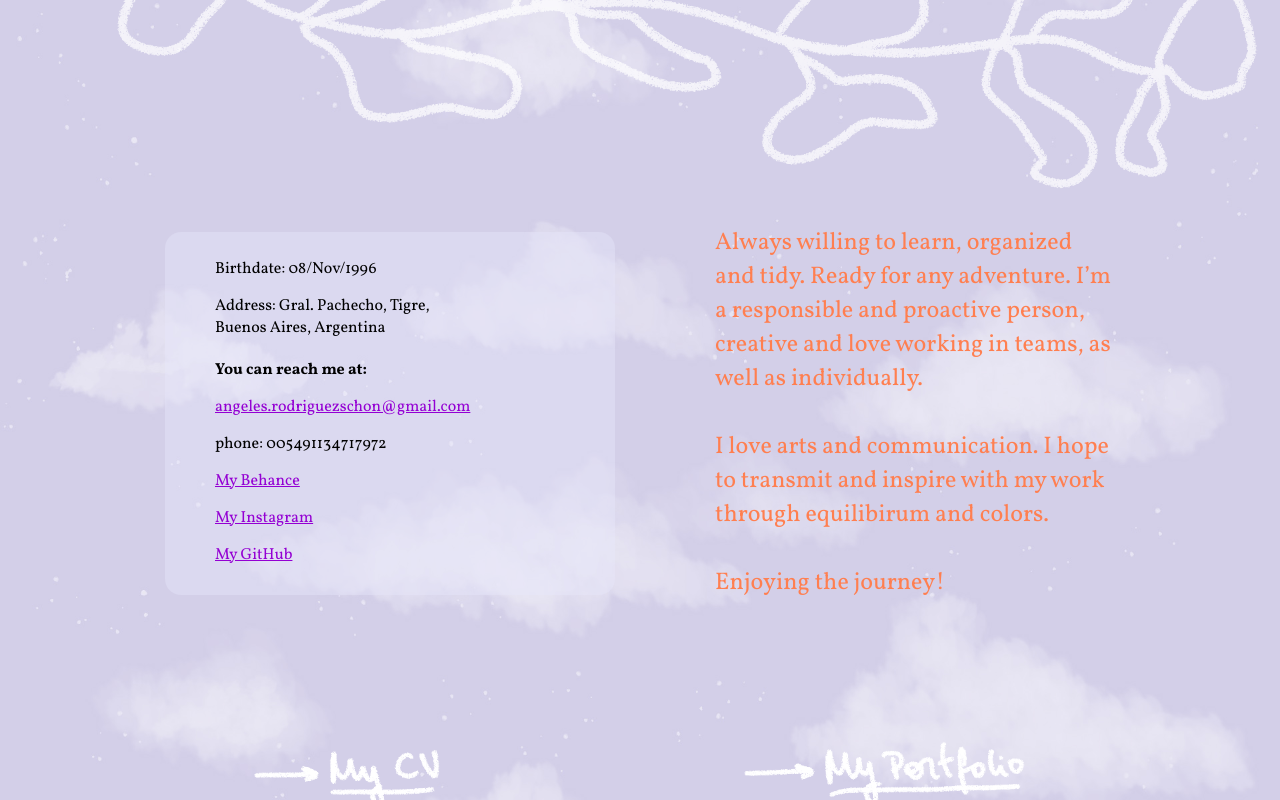
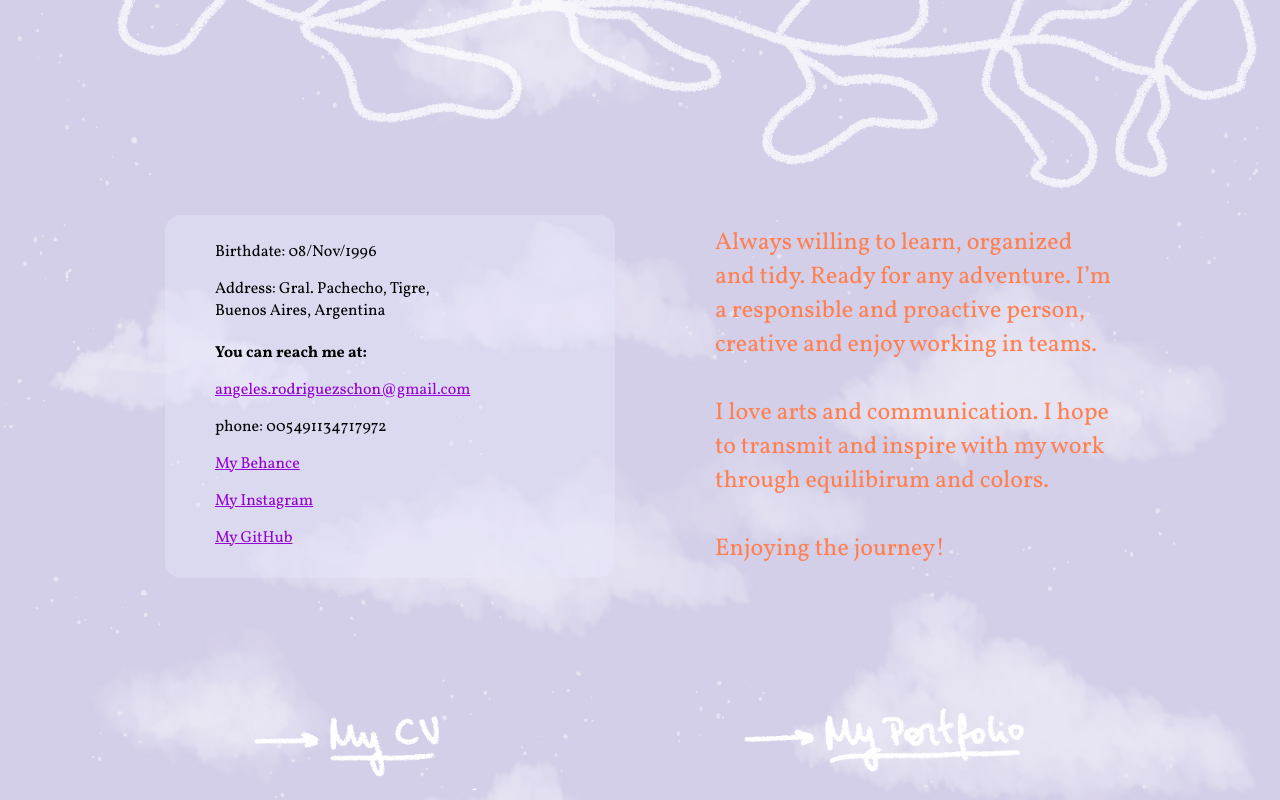
Before and after one commit to AngelesRodriguezSchon/AngelesRodriguezSchon.github.io, a plain HTML site: page index.html in a window 1280 px wide. Shown: the part 593-1393 px from the top of the page. Drawn offline with Linux system fonts and the light colour scheme.

Commit message:
detalles

```diff
--- a/index.html
+++ b/index.html
@@ -35,7 +35,7 @@
             <p><a href="https://github.com/AngelesRodriguezSchon">My GitHub</a></p>
         </div>
         <div class="parrafito">
-            <p>Always willing to learn, organized and tidy. Ready for any adventure. I’m a responsible and proactive person, creative and love working in teams, as well as individually.
+            <p>Always willing to learn, organized and tidy. Ready for any adventure. I’m a responsible and proactive person, creative and enjoy working in teams.
                 <br><br>I love arts and communication. I hope to transmit and inspire with my work through equilibirum and colors.
                 <br><br>Enjoying the journey!</p>
         </div>
```
